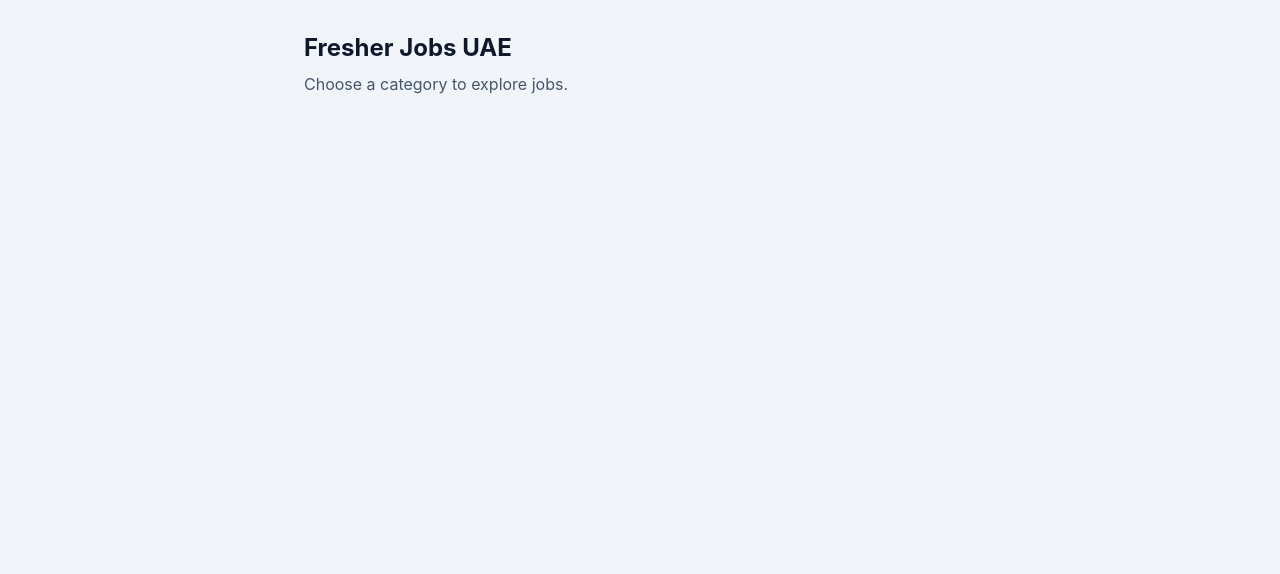
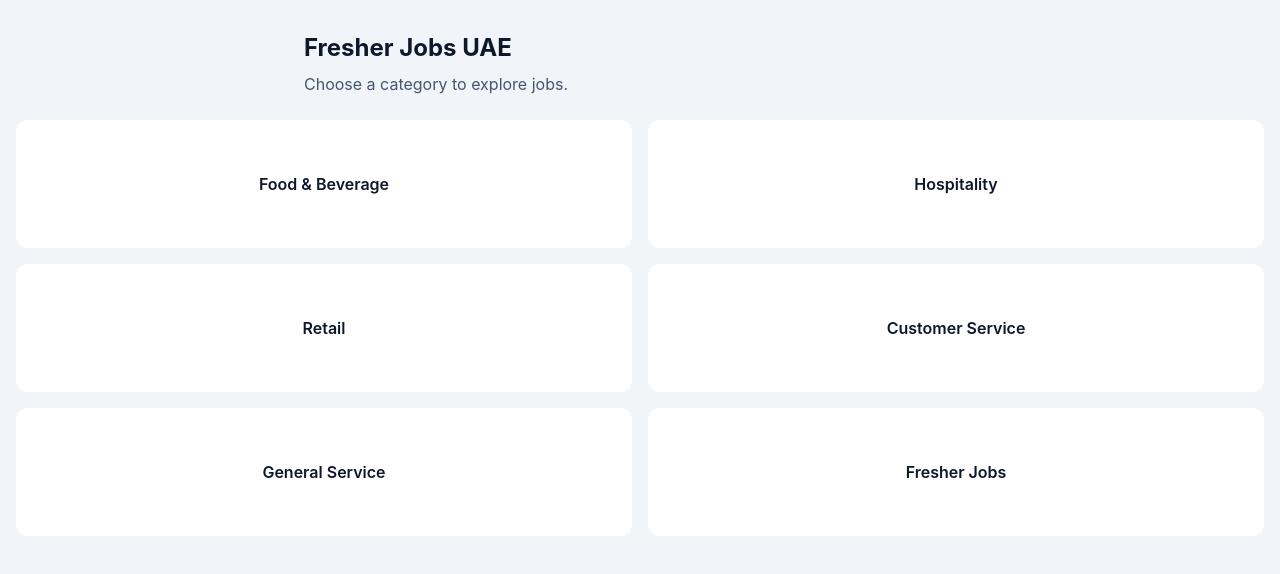
Before and after one commit to jamshidabduraxmonov/fresher-jobs-frontend, a React (Vite) app: page / in a window 1280 px wide. Shown: the top 574 px of the page. Built offline with nearby package versions, Linux system fonts and the light colour scheme; no server answers.

Commit message:
feat: add CategoryCard(.tsx) on HomePage for each category exists

```diff
--- /dev/null
+++ b/src/components/CategoryCard.tsx
@@ -0,0 +1,19 @@
+import { Link } from "react-router"
+
+type CategoryCardProps = {
+    value: string;
+    label: string;
+};
+
+function CategoryCard({ value, label}: CategoryCardProps) {
+    return (
+        <Link
+            to={`/categories/${value}`}
+            className="flex min-h-32 items-center justify-center rounded-xl border-slate-200 bg-white p-5 text-center font-semibold hover:bg-slate-50"
+        >
+            {label}
+        </Link>
+    )
+}
+
+export default CategoryCard;
--- a/src/pages/CategoryJobsPage.tsx
+++ b/src/pages/CategoryJobsPage.tsx
@@ -4,7 +4,7 @@ import { fetchJobs } from "../api/jobsApi.ts";
 import type {Job} from "../types/job.ts";
 import  JobCard  from "../components/JobCard.tsx"
 import { categories } from "../data/categories.ts";
-import { useParams } from "react-router"
+import { Link, useParams } from "react-router"
 
 
 
@@ -79,8 +79,15 @@ export default function CategoryJobsPage() {
       return(
         <main className="min-h-screen bg-slate-100 px-4 py-8 text-slate-900">
           <div className="mx-auto max-w-2xl">
+              <Link
+                  to="/"
+                  className="mb-4 inline-block text-sm font-medium text-slate-600 hover:text-slate-900"
+              >
+                  ← Back to categories
+              </Link>
+
               <h1 className="mb-6 text-2xl font-bold">
-                Fresher Jobs UAE
+                {activeCategory.label}
               </h1>
 
 
--- a/src/pages/HomePage.tsx
+++ b/src/pages/HomePage.tsx
@@ -1,3 +1,8 @@
+import { categories } from "../data/categories";
+import CategoryCard from "../components/CategoryCard"
+
+
+
 function HomePage(){
     return (
         <main className="min-h-screen bg-slate-100 px-4 py-8 text-slate-900">
@@ -10,6 +15,16 @@ function HomePage(){
                     Choose a category to explore jobs.
                 </p>
             </div>
+
+            <div className="mt-6 grid grid-cols-2 gap-4">
+                {categories.map((category) => (
+                    <CategoryCard
+                        key={category.value}
+                        value={category.value}
+                        label={category.label}
+                    />
+                ))}
+            </div>
         </main>
     )
 }
```
